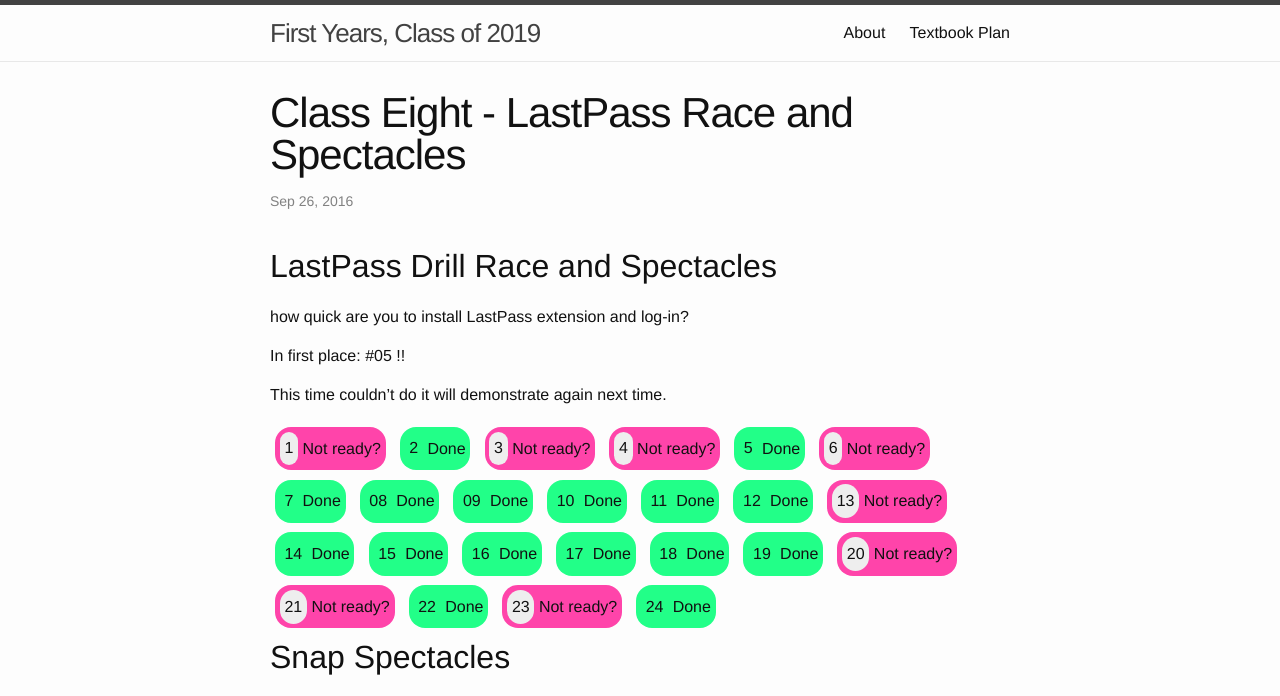
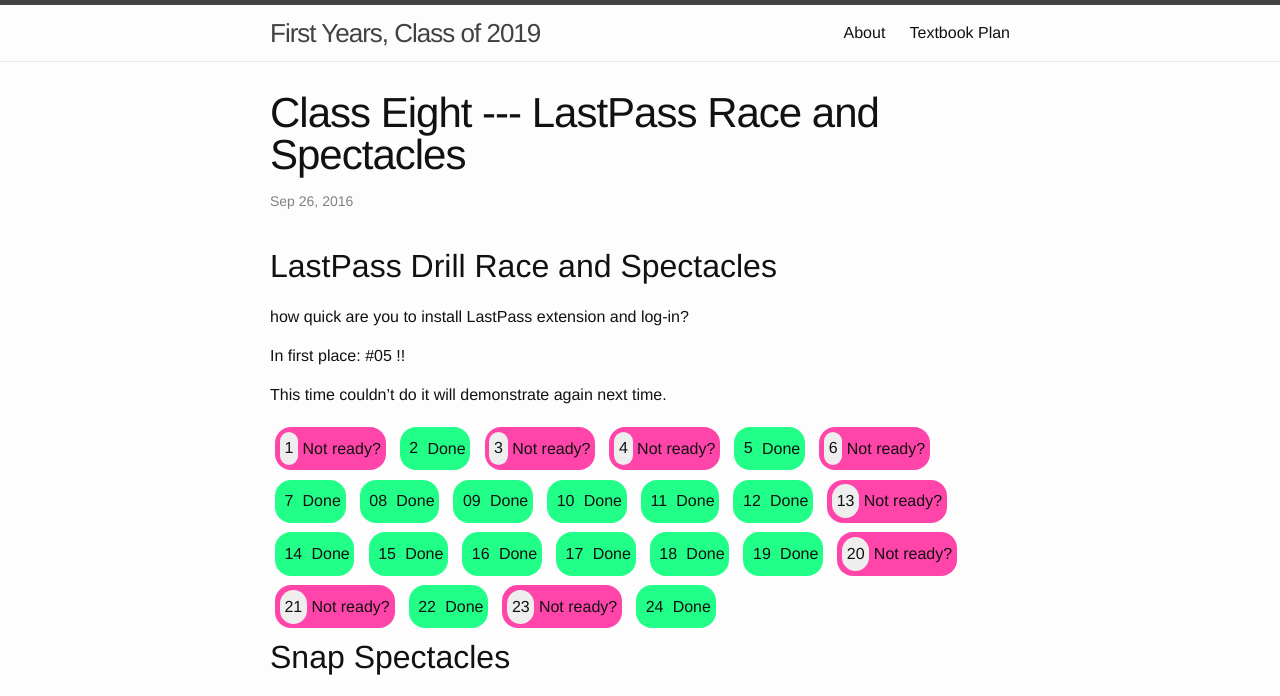
Before and after one commit to MrArgote/19-dot-argote-dot-org, a Jekyll site: the page built from _posts/2016-09-26-Class-Eight.md, in a window 1280 px wide. Shown: the top 696 px of the page. Built offline with Jekyll 4.4.1, drawn with Linux system fonts in a browser that asks for light colours; grey boxes are pictures that could not be loaded.

```diff
--- a/_posts/2016-09-26-Class-Eight.md
+++ b/_posts/2016-09-26-Class-Eight.md
@@ -1,5 +1,5 @@
 ---
-title: Class Eight - LastPass Race and Spectacles
+title: Class Eight --- LastPass Race and Spectacles
 computer-lab: true
 students:
   ranking:
```
